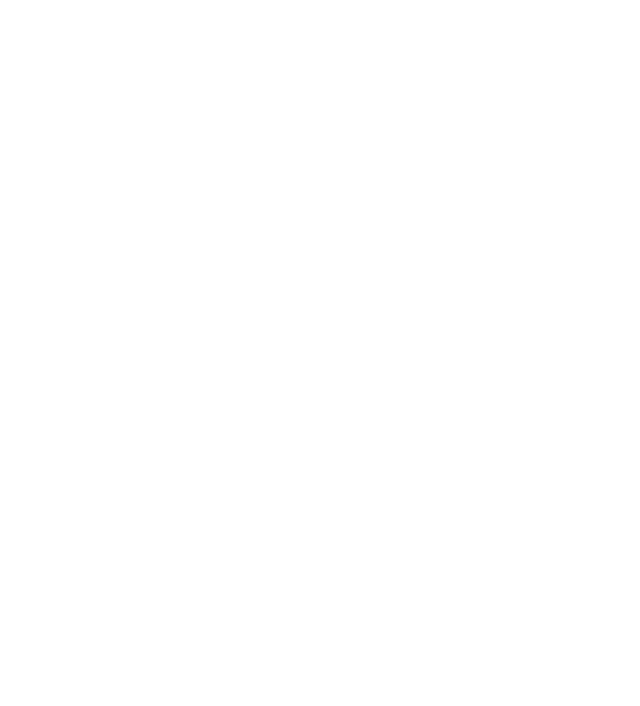
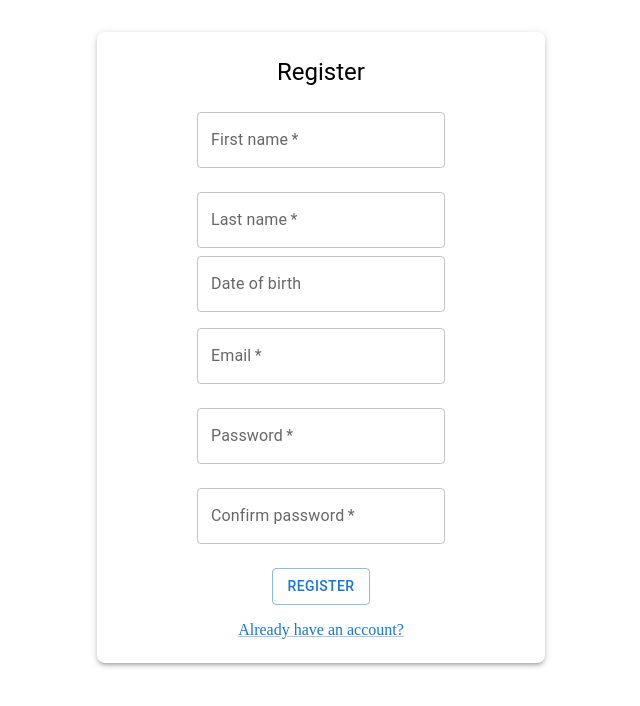
Before and after one commit to energydrinksjunkie/altitude-assignment, a React (Vite) app in the folder src/frontend/: page /register in a window 1280 px wide. Before the commit this address had no page. Shown: the top 706 px of the page, without its empty margins (319-959 px from the left). Built offline with nearby package versions, Linux system fonts and the light colour scheme.

Commit message:
added registration on frontend

```diff
--- a/src/frontend/src/App.jsx
+++ b/src/frontend/src/App.jsx
@@ -1,6 +1,7 @@
 import { Route, createBrowserRouter, createRoutesFromElements, RouterProvider, BrowserRouter, Routes } from 'react-router-dom'
 import Login from './components/Login'
 import Verify from './components/Verify'
+import Register from './components/Register'
 
 function App() {
 
@@ -9,6 +10,7 @@
      <BrowserRouter>
      <Routes>
       <Route path="/login" element={<Login />} />
+      <Route path="/register" element={<Register />} />
       <Route path="/verify/:token" element={<Verify />} />
      </Routes>
      </BrowserRouter>
--- /dev/null
+++ b/src/frontend/src/components/Register.jsx
@@ -0,0 +1,160 @@
+import { useState } from 'react';
+import { Box, TextField, Link, Button, Typography } from '@mui/material';
+import axios from 'axios';
+import { useNavigate } from 'react-router-dom';
+import { AdapterDayjs } from '@mui/x-date-pickers/AdapterDayjs';
+import { LocalizationProvider } from '@mui/x-date-pickers/LocalizationProvider';
+import { DatePicker } from '@mui/x-date-pickers/DatePicker';
+import dayjs from 'dayjs';
+
+function Login() {
+
+    const [firstName, setFirstName] = useState('');
+    const [lastName, setLastName] = useState('');
+    const [dateOfBirth, setDateOfBirth] = useState('');
+    const [email, setEmail] = useState('');
+    const [password, setPassword] = useState('');
+    const [confirmPassword, setConfirmPassword] = useState('');
+    const [message, setMessage] = useState('');
+    const [error, setError] = useState('');
+    const navigate = useNavigate();
+
+
+    const emailRegex = /^[a-zA-Z0-9._-]+@[a-zA-Z0-9.-]+\.[a-zA-Z]{2,6}$/;
+    const passwordRegex = /^(?=.*[A-Za-z])(?=.*\d)[A-Za-z\d]{8,}$/;
+
+
+    const handleSubmit = async (e) => {
+        e.preventDefault();
+        setError('');
+        setMessage('');
+
+        if (!emailRegex.test(email)) {
+            setError('Invalid email format');
+            return;
+        }
+
+        if (!passwordRegex.test(password)) {
+            setError('Password must be at least 8 characters, with at least one letter and one number');
+            return;
+        }
+
+        if (password !== confirmPassword) {
+            setError('Passwords do not match');
+            return;
+        }
+
+        if (!dateOfBirth) {
+            setError('Date of birth is required');
+            return;
+        }
+
+        try {
+            const response = await axios.post(`${import.meta.env.VITE_BACKEND_URL}/api/users/register`, {
+                firstName,
+                lastName,
+                dateOfBirth,
+                email,
+                password
+            });
+
+            if (response.data.message) {
+                setMessage(response.data.message);
+            }
+        } catch (err) {
+            if (err.response && err.response.data && err.response.data.error) {
+                setError(err.response.data.error);
+            } else {
+                setError('Something went wrong, please try again later.');
+            }
+        }
+    };
+
+
+    return (
+        <LocalizationProvider dateAdapter={AdapterDayjs}>
+        <Box
+            component="form"
+            onSubmit={handleSubmit}
+            sx={{
+                display: 'flex',
+                flexDirection: 'column',
+                alignItems: 'center',
+                maxWidth: 400,
+                mx: 'auto',
+                mt: 4,
+                p: 3,
+                borderRadius: 2,
+                boxShadow: 3,
+            }}
+
+            >
+                <Typography
+                variant="h5"
+                component="h1"
+                gutterBottom>
+                    Register
+                    </Typography>
+                    <TextField
+                    required
+                id="firstName"
+                label="First name"
+                margin="normal"
+                value={firstName}
+                onChange={e => setFirstName(e.target.value)}
+                />
+                <TextField
+                required
+                id="lastName"
+                label="Last name"
+                margin="normal"
+                value={lastName}
+                onChange={e => setLastName(e.target.value)}
+                />
+            <DatePicker id="dateOfBirth"
+            margin="normal"
+              label="Date of birth"
+              value={dateOfBirth ? dayjs(dateOfBirth) : null}
+                onChange={(newValue) => setDateOfBirth(newValue)}
+               />
+            <TextField
+                id="email"
+                label="Email"
+                margin="normal"
+                required
+                value={email}
+                onChange={e => setEmail(e.target.value)}
+                />
+            <TextField
+                required
+                id="password"
+                label="Password"
+                type="password"
+                margin="normal"
+                value={password}
+                onChange={e => setPassword(e.target.value)}
+                />
+                <TextField
+                required
+                id="confirmPassword"
+                label="Confirm password"
+                type="password"
+                margin="normal"
+                value={confirmPassword}
+                onChange={e => setConfirmPassword(e.target.value)}
+                />
+                <Typography color="error">{error}</Typography>
+                <Typography color="success">{message}</Typography>
+            <Button
+            type="submit"
+            variant="outlined"
+            sx = {{ mb: 2, mt: 2 }}
+            >
+                Register
+                </Button>
+            <Link href="/login">Already have an account?</Link>
+        </Box>
+        </LocalizationProvider>
+    )
+}
+export default Login
```
Also changed, not shown: 1 other file (tests, documents, lock files or other folders).
